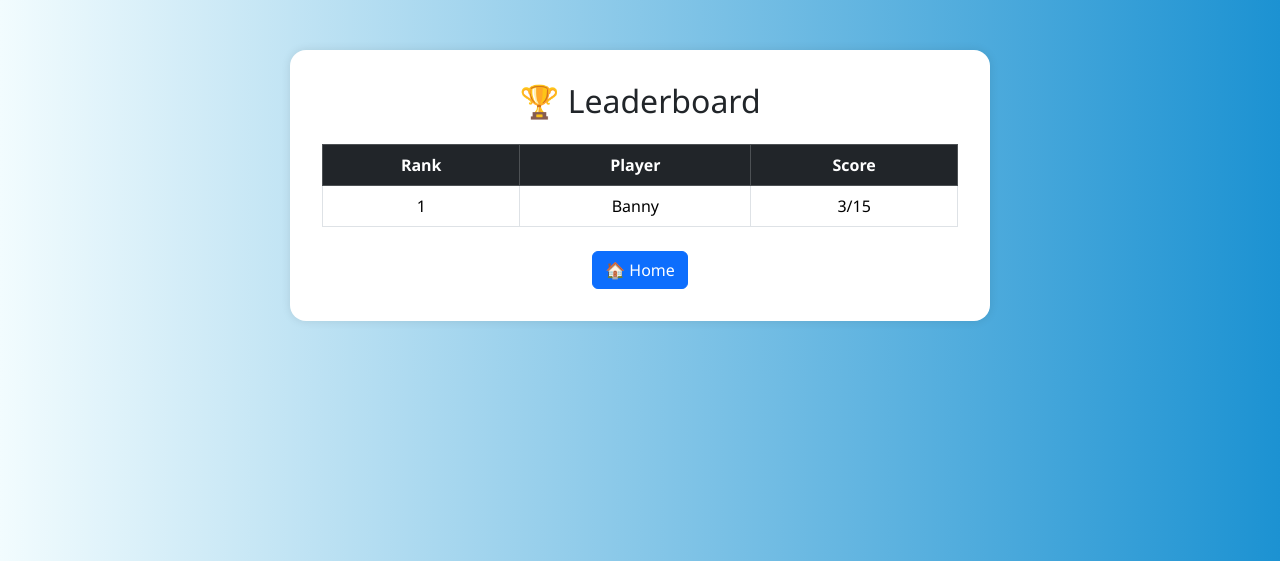
After one commit to harizonelopez/quiz-app, a Flask app: page /leaderboard in a window 1280 px wide. The commit adds this page. Shown: the top 561 px of the page. Run offline with Flask 3, Linux system fonts and the light colour scheme.

Commit message:
Refactor: Implement leaderboard functionality with score tracking and display

```diff
--- a/app/routes.py
+++ b/app/routes.py
@@ -1,8 +1,26 @@
 from flask import Blueprint, render_template, request, redirect, url_for, session, flash
 from .quiz_data import questions
 import random
+import os
+import json
 
 main = Blueprint('main', __name__)
+
+# Initialize leaderboard
+LEADERBOARD_FILE = 'leaderboard.json'
+
+# Load the leaderboard
+def load_leaderboard():
+    if os.path.exists(LEADERBOARD_FILE):
+        with open(LEADERBOARD_FILE, 'r') as f:
+            return json.load(f)
+    return []
+
+# Save the data to the leaderboard
+def save_leaderboard(data):
+    with open(LEADERBOARD_FILE, 'w') as f:
+        json.dump(data, f, indent=4)
+
 
 # Home route
 @main.route('/')
@@ -63,5 +81,26 @@ def quiz():
 # This route displays the result after the quiz is completed
 @main.route('/result')
 def result():
+    score = session.get('score', 0)
+    total = len(session.get('quiz', []))
     username = session.get('username', 'Anonymous')
-    return render_template('result.html', username=username, score=session.get('score', 0), total=len(session.get('quiz', [])))
+
+    new_entry = {
+        'name': username,
+        'score': score,
+        'total': total
+    }
+
+    leaderboard = load_leaderboard()
+    leaderboard.append(new_entry)
+    save_leaderboard(leaderboard)
+
+    return render_template('result.html', score=score, total=total, username=username)
+
+
+# This route displays the leaderboard
+@main.route('/leaderboard')
+def show_leaderboard():
+    leaderboard = load_leaderboard()
+    sorted_board = sorted(leaderboard, key=lambda x: x['score'], reverse=True)
+    return render_template('leaderboard.html', leaderboard=sorted_board)
--- /dev/null
+++ b/app/templates/leaderboard.html
@@ -0,0 +1,50 @@
+<!DOCTYPE html>
+<html lang="en">
+<head>
+    <meta charset="UTF-8">
+    <title>Leaderboard</title>
+    <link href="https://cdn.jsdelivr.net/npm/bootstrap@5.3.3/dist/css/bootstrap.min.css"
+          rel="stylesheet">
+    <style>
+        body {
+            background: linear-gradient(to right, #f2fcfe, #1c92d2);
+            font-family: 'Segoe UI', sans-serif;
+        }
+        .leaderboard-container {
+            max-width: 700px;
+            margin: 50px auto;
+            padding: 2rem;
+            background: #fff;
+            border-radius: 1rem;
+            box-shadow: 0 0 10px rgba(0,0,0,0.1);
+        }
+    </style>
+</head>
+<body>
+    <div class="leaderboard-container">
+        <h2 class="text-center mb-4">🏆 Leaderboard</h2>
+        <table class="table table-bordered table-hover text-center">
+            <thead class="table-dark">
+                <tr>
+                    <th>Rank</th>
+                    <th>Player</th>
+                    <th>Score</th>
+                </tr>
+            </thead>
+            <tbody>
+                {% for entry in leaderboard %}
+                    <tr>
+                        <td>{{ loop.index }}</td>
+                        <td>{{ entry.name }}</td>
+                        <td>{{ entry.score }}/{{ entry.total }}</td>
+                    </tr>
+                {% endfor %}
+            </tbody>
+        </table>
+
+        <div class="text-center mt-4">
+            <a href="{{ url_for('main.index') }}" class="btn btn-primary">🏠 Home</a>
+        </div>
+    </div>
+</body>
+</html>
--- a/app/templates/result.html
+++ b/app/templates/result.html
@@ -27,6 +27,7 @@
         {% endif %}
 
         <a href="{{ url_for('main.index') }}" class="btn btn-primary mt-4">Try Again</a> <!-- To be modified into an if else inconsideration of the scores later -->
+        <a href="{{ url_for('main.show_leaderboard') }}" class="btn btn-outline-secondary mt-3 ms-2">View Leaderboard</a>
     </div>
 
     <!-- Bootstrap JS -->
--- /dev/null
+++ b/leaderboard.json
@@ -0,0 +1,7 @@
+[
+    {
+        "name": "Banny",
+        "score": 3,
+        "total": 15
+    }
+]
```
Also changed, not shown: 1 other file.
